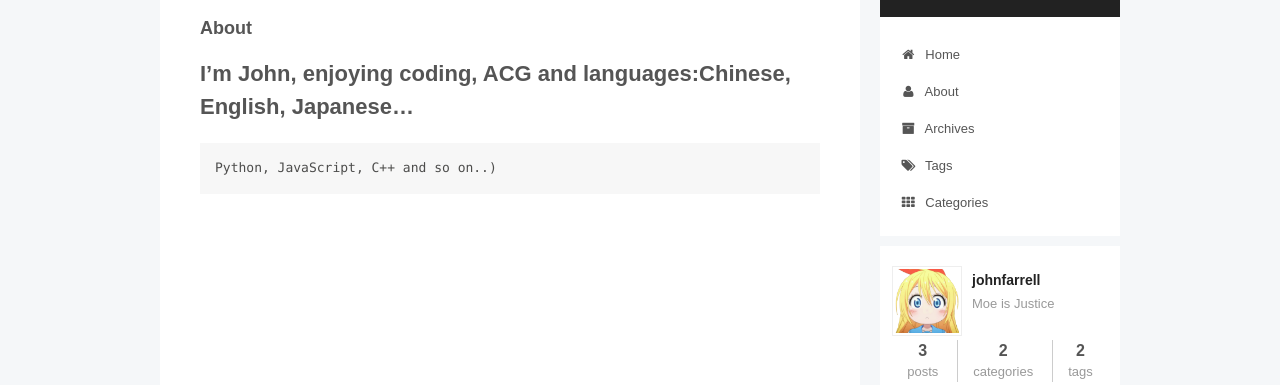
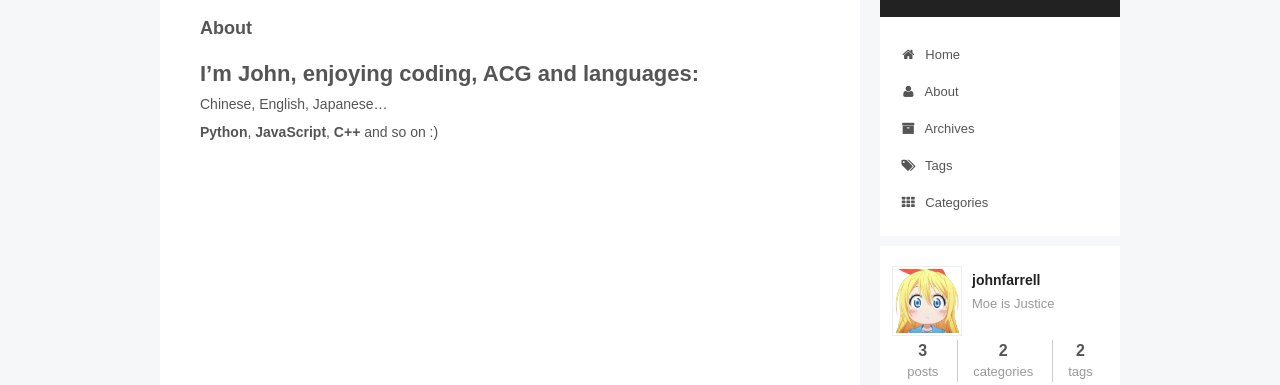
Before and after one commit to john7farrell/john7farrell.github.io, a plain HTML site: page about/index.html in a window 1280 px wide. Shown: the part 88-473 px from the top of the page. Drawn offline with Linux system fonts and the light colour scheme; a script that the page names is missing; a web font is replaced by a local one.

Commit message:
Site updated: 2016-06-13 17:28:22

```diff
--- a/about/index.html
+++ b/about/index.html
@@ -92,16 +92,16 @@
 
 
 
-<meta name="description" content="AboutI’m John, enjoying coding, ACG and languages:Chinese, English, Japanese…Python, JavaScript, C++ and so on..)">
+<meta name="description" content="AboutI’m John, enjoying coding, ACG and languages:Chinese, English, Japanese…Python, JavaScript, C++ and so on :)">
 <meta property="og:type" content="website">
 <meta property="og:title" content="about">
 <meta property="og:url" content="http://yoursite.com/about/index.html">
 <meta property="og:site_name" content="Hexo">
-<meta property="og:description" content="AboutI’m John, enjoying coding, ACG and languages:Chinese, English, Japanese…Python, JavaScript, C++ and so on..)">
-<meta property="og:updated_time" content="2016-06-12T12:47:45.370Z">
+<meta property="og:description" content="AboutI’m John, enjoying coding, ACG and languages:Chinese, English, Japanese…Python, JavaScript, C++ and so on :)">
+<meta property="og:updated_time" content="2016-06-13T08:16:35.811Z">
 <meta name="twitter:card" content="summary">
 <meta name="twitter:title" content="about">
-<meta name="twitter:description" content="AboutI’m John, enjoying coding, ACG and languages:Chinese, English, Japanese…Python, JavaScript, C++ and so on..)">
+<meta name="twitter:description" content="AboutI’m John, enjoying coding, ACG and languages:Chinese, English, Japanese…Python, JavaScript, C++ and so on :)">
 
 
 
@@ -247,8 +247,8 @@
   <div id="posts" class="posts-expand">
 
 
-      <h3 id="About"><a href="#About" class="headerlink" title="About"></a>About</h3><h1 id="I’m-John-enjoying-coding-ACG-and-languages-Chinese-English-Japanese…"><a href="#I’m-John-enjoying-coding-ACG-and-languages-Chinese-English-Japanese…" class="headerlink" title="I’m John, enjoying coding, ACG and languages:Chinese, English, Japanese…"></a>I’m John, enjoying coding, ACG and languages:Chinese, English, Japanese…</h1><pre><code>Python, JavaScript, C++ and so on..)
-</code></pre>
+      <h3 id="About"><a href="#About" class="headerlink" title="About"></a>About</h3><h1 id="I’m-John-enjoying-coding-ACG-and-languages"><a href="#I’m-John-enjoying-coding-ACG-and-languages" class="headerlink" title="I’m John, enjoying coding, ACG and languages:"></a>I’m John, enjoying coding, ACG and languages:</h1><p>Chinese, English, Japanese…<br><strong>Python</strong>, <strong>JavaScript</strong>, <strong>C++</strong> and so on :)</p>
+
 
   </div>
 
--- a/css/main.css
+++ b/css/main.css
@@ -1535,7 +1535,7 @@ pre .javascript .function {
   width: 4px;
   height: 4px;
   border-radius: 50%;
-  background: #d7ffff;
+  background: #01820f;
 }
 .links-of-blogroll {
   font-size: 13px;
```
